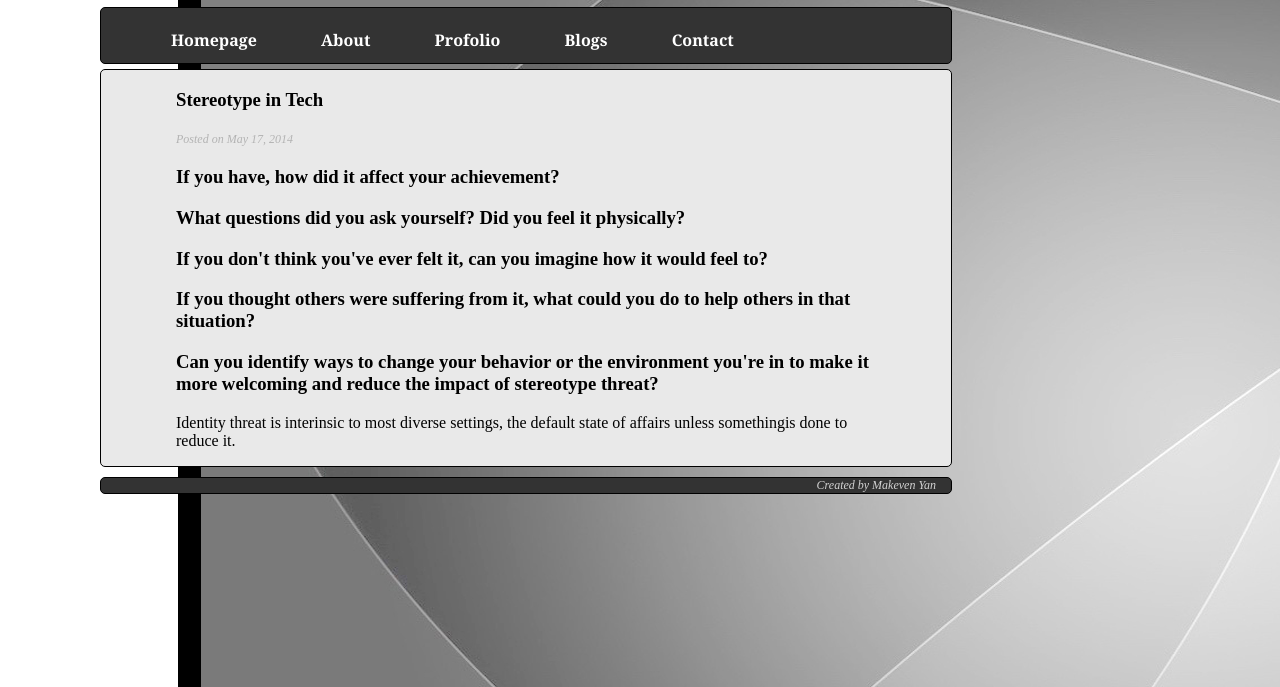
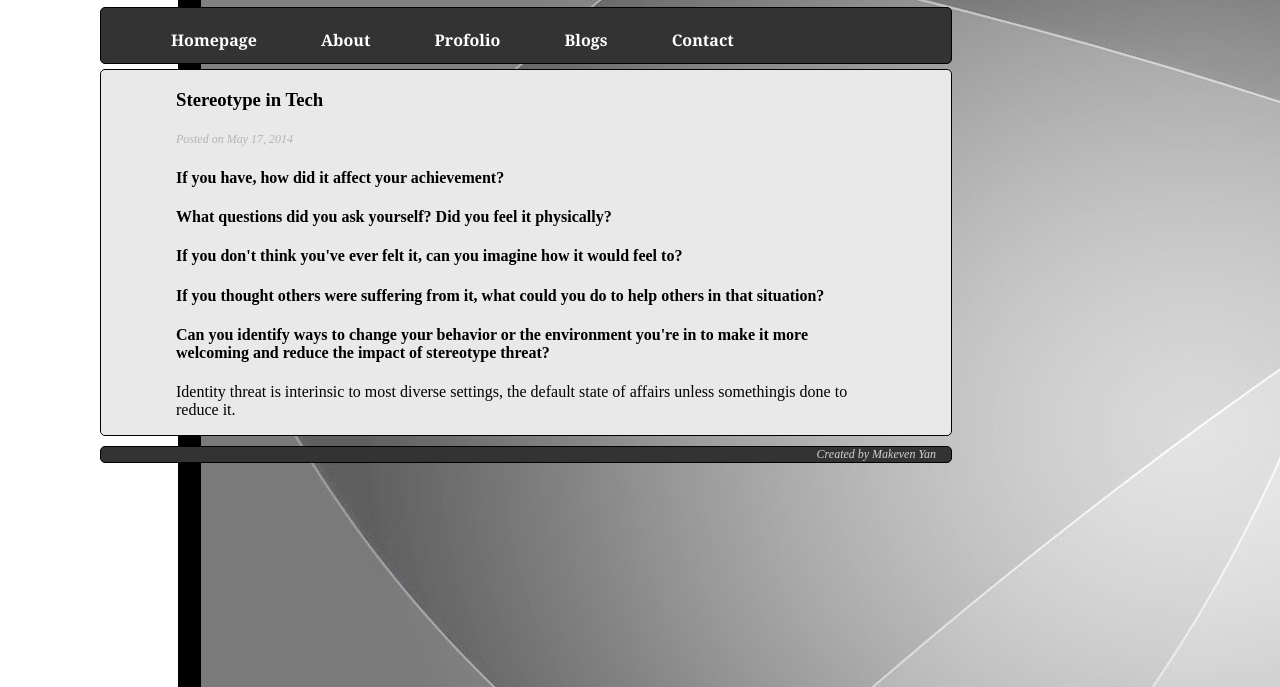
Before and after one commit to k3vinyan/k3vinyan.github.io, a plain HTML site: page blog/posts/c6-stereotype-threat.html in a window 1280 px wide. Shown: the part 113-800 px from the top of the page. Drawn offline with Linux system fonts and the light colour scheme.

Commit message:
change the title size

```diff
--- a/blog/posts/c6-stereotype-threat.html
+++ b/blog/posts/c6-stereotype-threat.html
@@ -35,15 +35,15 @@
 		<div class="content"><h3>Stereotype in Tech</h3>
 			<date class="date">Posted on May 17, 2014</date>
 
-			<h3>If you have, how did it affect your achievement?</h3>
+			<h4>If you have, how did it affect your achievement?</h4>
 
-			<h3>What questions did you ask yourself? Did you feel it physically?</h3>
+			<h4>What questions did you ask yourself? Did you feel it physically?</h4>
 
-			<h3>If you don't think you've ever felt it, can you imagine how it would feel to?</h3>
+			<h4>If you don't think you've ever felt it, can you imagine how it would feel to?</h4>
 
-			<h3>If you thought others were suffering from it, what could you do to help others in that situation?</h3>
+			<h4>If you thought others were suffering from it, what could you do to help others in that situation?</h4>
 
-			<h3>Can you identify ways to change your behavior or the environment you're in to make it more welcoming and reduce the impact of stereotype threat?</h3>
+			<h4>Can you identify ways to change your behavior or the environment you're in to make it more welcoming and reduce the impact of stereotype threat?</h4>
 
 
 
```
